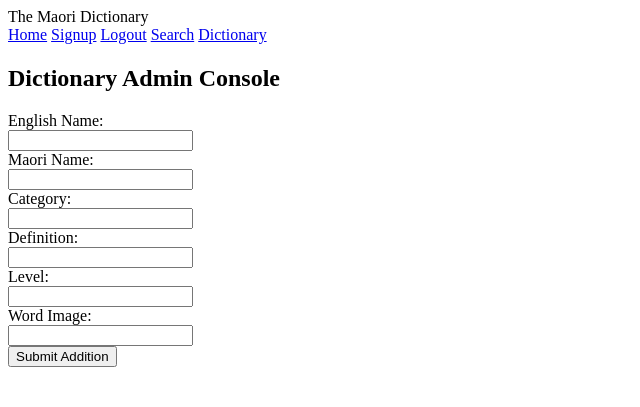
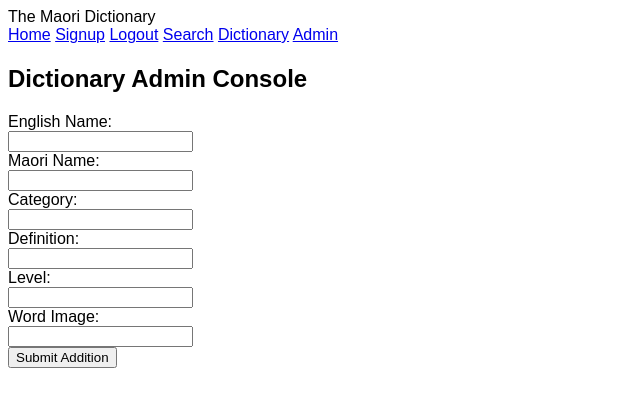
Before and after one commit to 20024-georgemorley/20024-2024-Programming-and-Database-Assessment, a Flask app: page /dictionary_admin in a window 1280 px wide. Shown: the top 407 px of the page, without its empty margins (0-640 px from the left). Run offline with Flask 3, Linux system fonts and the light colour scheme; the visitor is signed in with stand-in values (Sample User, id 1).

Commit message:
Ninth commit: Made login work, messed up signup page, adjusted app.py

```diff
--- a/app.py
+++ b/app.py
@@ -14,7 +14,7 @@ app = Flask(__name__)
 bcrypt = Bcrypt(app)
 app.secret_key = "9571"
 
-DATABASE = 'C:/Users/georg/PycharmProjects/20024-2024-Programming-and-Database-Assessment/database'
+DATABASE = 'C:/Users/20024/OneDrive - Wellington College/2024 20024 Programming and Database Assessment/Main Project Files/Project/database'
 
 
 # make sure to add upvote system
@@ -29,6 +29,15 @@ def open_database(db_file):
         return None
 
 
+def is_admin():
+    if session.get('type') != 'student':
+        print('Teacher user.')
+        return True
+    else:
+        print('Student user.')
+        return False
+
+
 def is_logged_in():
     if session.get('email') is None:
         print('Not logged in.')
@@ -37,12 +46,13 @@ def is_logged_in():
         print('Logged in.')
         return True
 
+
 # Below is where the pages are rendered using an app.route() script and a render_template defined above.
 
 
 @app.route('/')
 def render_home_page():
-    return render_template('home_page.html', logged_in=is_logged_in())
+    return render_template('home_page.html', logged_in=is_logged_in(), is_admin=is_admin())
 
 
 @app.route('/search')
@@ -54,7 +64,7 @@ def render_search_page():
     search_query = cur.fetchall()
     con.close()
     print(search_query)
-    return render_template('search_page.html', search=search_query, logged_in=is_logged_in())
+    return render_template('search_page.html', search=search_query, logged_in=is_logged_in(), is_admin=is_admin())
 
 
 @app.route('/dictionary')
@@ -66,7 +76,7 @@ def render_dictionary_page():
     dictionary_content = cur.fetchall()
     con.close()
     print(dictionary_content)
-    return render_template('dictionary_page.html', dictionary=dictionary_content, logged_in=is_logged_in())
+    return render_template('dictionary_page.html', dictionary=dictionary_content, logged_in=is_logged_in(), is_admin=is_admin())
 
 
 @app.route('/dictionary_admin', methods=['POST', 'GET'])
@@ -94,7 +104,7 @@ def render_dictionary_admin():
         con.close()
 
         return redirect("/dictionary")
-    return render_template('dictionary_admin.html', logged_in=is_logged_in())
+    return render_template('dictionary_admin.html', logged_in=is_logged_in(), is_admin=is_admin())
 
 
 @app.route('/login', methods=['POST', 'GET'])
@@ -112,34 +122,39 @@ def render_login_page():
         cur.execute(query, (email,))
         user_data = cur.fetchone()
         con.close()
-        print(user_data)
 
-        try:
-            user_id = user_data[0]
-            first_name = user_data[1]
-            db_password = user_data[2]
-        except IndexError:
-            return redirect("/login?error=Please+enter+a+correct+username+or+password")
+        if user_data is not None:
+            print(user_data)
 
-        if not bcrypt.check_password_hash(db_password, password):
-            return redirect(request.referrer + "?error=Email+or+password+are+invalid")
+            try:
+                user_id = user_data[0]
+                first_name = user_data[1]
+                db_password = user_data[2]
+            except IndexError:
+                return redirect("/login?error=Please+enter+a+correct+username+or+password")
 
-        session['email'] = email
-        session['first_name'] = first_name
-        session['user_id'] = user_id
+            if not bcrypt.check_password_hash(db_password, password):
+                return redirect(request.referrer + "?error=Email+or+password+are+invalid")
 
-        print(session)
-        return redirect('/')
+            session['email'] = email
+            session['first_name'] = first_name
+            session['user_id'] = user_id
 
-    return render_template('login_page.html', logged_in=is_logged_in())
+            print(session)
+            return redirect('/')
+        else:
+            return redirect("/login?error=Email+does+not+exist.")
+
+    return render_template('login_page.html', is_admin=is_admin())
 
 
 @app.route('/logout')
-def logout_page():
+def logout():
     print(list(session.keys()))
     [session.pop(key) for key in list(session.keys())]
     print(list(session.keys()))
-    return redirect('/?message=Thank+you+for+using+our+website!', logged_in=is_logged_in())
+    return redirect('/?message=Thank+you+for+using+our+website!')
+    return redirect('/')
 
 
 @app.route('/signup', methods=['POST', 'GET'])
@@ -151,8 +166,8 @@ def render_signup_page():
         print(request.form.get('type'))
         first_name = request.form.get('fname').title().strip()
         last_name = request.form.get('lname').title().strip()
-        email = request.form.get('email').title().strip()
-        user_type = request.form.get('user_type')
+        email = request.form.get('email').lower().strip()
+        type = request.form.get('type')
         password = request.form.get('password')
         password_two = request.form.get('password_two')
 
@@ -162,6 +177,8 @@ def render_signup_page():
         if len(password) < 8:
             return redirect('/signup?error=Password+must+be+at+least+eight+characters+long')
 
+        if type != 'student' or 'teacher':
+            return redirect('/signup?error=Please+select+student+or+teacher')
 
         hashed_password = bcrypt.generate_password_hash(password)
         con = open_database(DATABASE)
@@ -169,7 +186,7 @@ def render_signup_page():
         cur = con.cursor()
 
         try:
-            cur.execute(query, (user_type, first_name, last_name, email, hashed_password))
+            cur.execute(query, (type, first_name, last_name, email, hashed_password))
         except sqlite3.IntegrityError:
             con.close()
             return redirect('/signup?error=Email+is+already+in+use')
@@ -179,7 +196,7 @@ def render_signup_page():
 
         return redirect("/")
 
-    return render_template('signup_page.html', logged_in=is_logged_in())
+    return render_template('signup_page.html', logged_in=is_logged_in(), is_admin=is_admin())
 
 
 if __name__ == '__main__':
--- a/static/style.css
+++ b/static/style.css
@@ -1,3 +1,7 @@
+* {
+    font-family: Arial
+}
+
 .dropbtn {
     background-color: #04AA6D;
     color: white;
--- a/templates/login_page.html
+++ b/templates/login_page.html
@@ -11,11 +11,11 @@
 
         <div class="form-group">
             <div class="form-label">Password:</div>
-            <div class="form-element"><input type="text" type="password" name="password" id="password"required></div>
+            <div class="form-element"><input type="password" name="password" id="password"required></div>
         </div>
         <div class="form-group">
             <div class="form-label"></div>
-            <div class="form-element"><input type="submit" value="Signup"</div>
+            <div class="form-element"><input type="submit" value="Login"</div>
         </div>
     </form>
     <p><br><br><br>If you don't have an account, please <a href="/signup">sign up</a>.</p>
--- a/templates/signup_page.html
+++ b/templates/signup_page.html
@@ -7,7 +7,7 @@
 {% block main %}
     <form class="myform" method="post">
         <label for="user_type">Choose a user type:</label>
-            <select class="form-control" name="user_type" id="user_type" required>
+            <select class="form-control" name="type" id="type" required>
                 <option selected value="base">-- Please Choose an Option --</option>
                 <option value="teacher">Teacher</option>
                 <option value="student">Student</option>
--- a/templates/template_page.html
+++ b/templates/template_page.html
@@ -10,27 +10,25 @@
 
 <body>
 <nav>
-    <div class="container">
-        <div class="navbar-brand">The Maori Dictionary</div>
-        <div class="navbar-links">
+    <div>
+        <div>The Maori Dictionary</div>
+        <div>
             <a href="/">Home</a>
             <a href="/signup">Signup</a>
             {% if logged_in %}
             <a href="/logout">Logout</a>
             <a href="/search">Search</a>
             <a href="/dictionary">Dictionary</a>
-                {% if admin_user %}
+                {% if is_admin %}
                 <a href="/dictionary_admin">Admin</a>
                 {% endif %}
             {% else %}
             <a href="/login">Login</a>
             {% endif %}
-
-
         </div>
     </div>
 </nav>
-<div class="container">
+<div>
     <header>
         <h1></h1>
         <h2>{% block pageheading %}{% endblock %}</h2>
```
Also changed, not shown: 1 other file.
